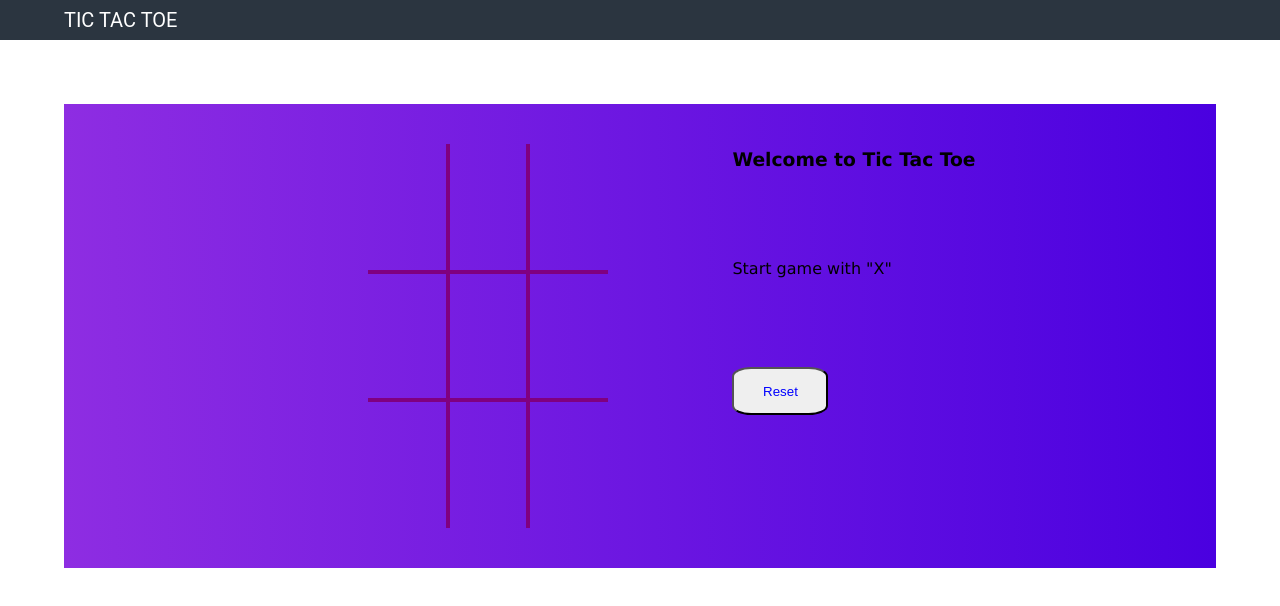
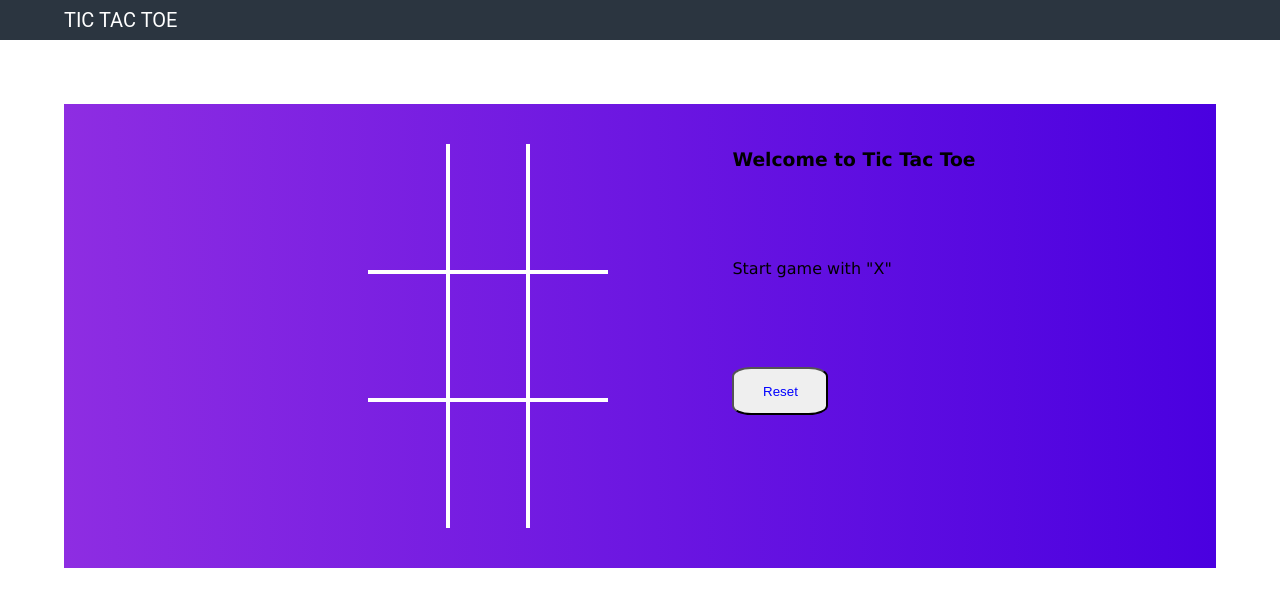
Before and after one commit to Ankitasharma9193/Tic-tac-toe, a plain HTML site: page index.html in a window 1280 px wide. Drawn offline with Linux system fonts and the light colour scheme.

Commit message:
making css more versatile

```diff
--- a/style.css
+++ b/style.css
@@ -1,6 +1,9 @@
 *{
     margin: 0;
     padding: 0;
+}
+:root{
+   --transform-way: all 1s ease-in-out;
 }
 nav{
     background-color: #2b3540;
@@ -38,11 +41,11 @@ nav ul{
     height: 3px;
     background-color: black;
     position: absolute;
-    transition: width 1s ease-in-out;
+    transition: var(--transform-way);
 }
 
 .box{
-    border: 2px solid purple;
+    border: 2px solid white;
     font-size: 3vw;
     display: flex;
     justify-content: center;
@@ -80,7 +83,27 @@ nav ul{
 }
 
 
-.br-0{
+.box:nth-child(2),
+.box:nth-child(3),
+.box:nth-child(4){
+    border-top:none;
+}
+
+.box:nth-child(3n+2){
+    border-left: none;
+}
+
+.box:nth-child(3n+4){
+    border-right: none;
+}
+
+.box:nth-last-child(1),
+.box:nth-last-child(2),
+.box:nth-last-child(3){
+    border-bottom: none;
+}
+
+/* .br-0{
     border-right: 0;
 }
 .bl-0{
@@ -91,7 +114,7 @@ nav ul{
 }
 .bb-0{
     border-bottom: 0;
-}
+} */
 
 @media only screen and (max-width: 600px) {
     .gamecontainer {
```
